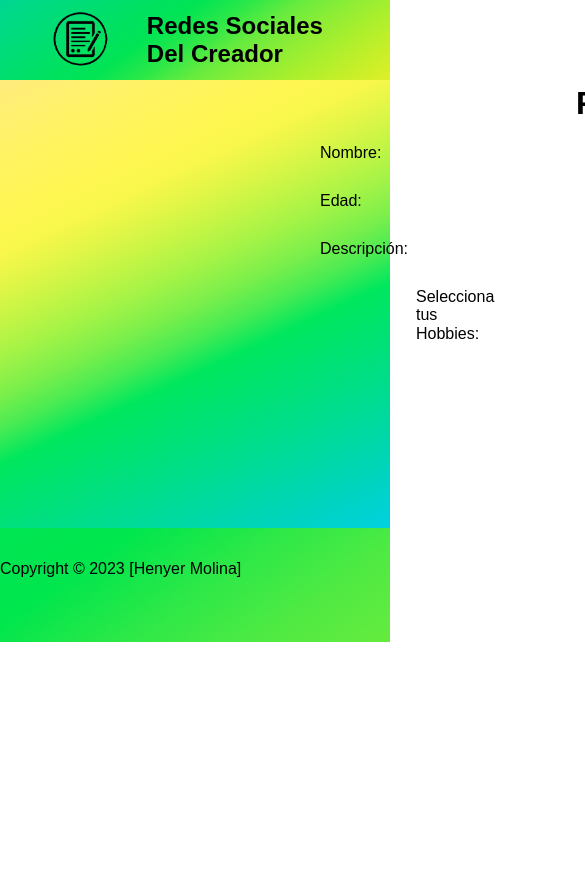
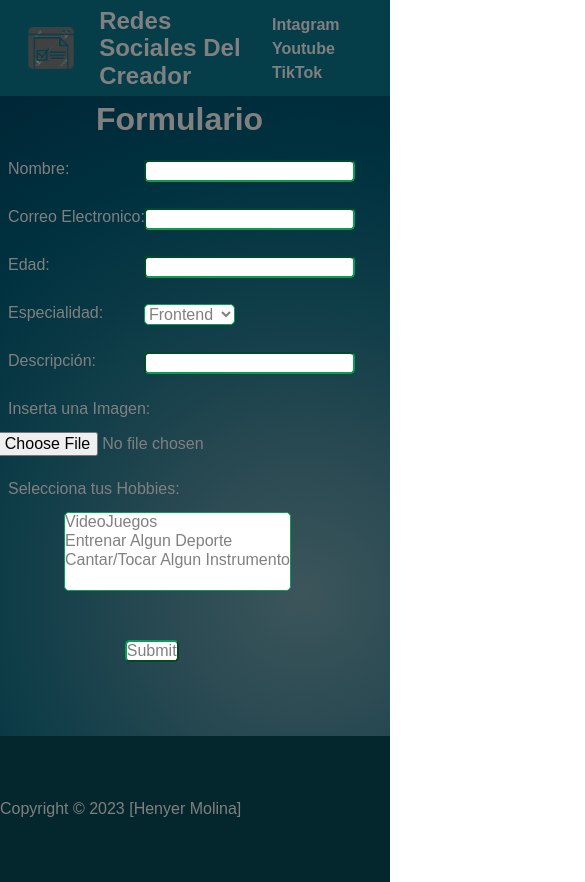
Before and after one commit to Gozardd/FormularioPrueba, a plain HTML site: page index.html in a window 390 px wide. Shown: the top 882 px of the page, 585 px wide, since content can reach past the window. Before the commit the page ends 844 px from the top, so only its background shows below. Drawn offline with Linux system fonts and the light colour scheme.

Commit message:
para telefonos

```diff
--- a/estilos.css
+++ b/estilos.css
@@ -8,7 +8,7 @@ a{
     color: black;
 }
 nav a:hover{
-    color: #2cae10;
+    color: #13ef81;
 }
 
 header, .formulario {
@@ -20,9 +20,10 @@ header{
     display: flex;
     height: 5em;
     justify-content: space-between;
-    background: linear-gradient(325deg, #deef28 0, #c6ef29 10%, #abef2d 20%, #8ded35 30%, #68eb3e 40%, #2be848 50%, #00e454 60%, #00e162 70%, #00dd71 80%, #00da81 90%, #00d692 100%);;
+    background: #053d49;
     align-items: center;
     padding: 2em;
+    color: #808080;
 }
 
 .logo{
@@ -31,7 +32,7 @@ header{
 }
 
 .logo img{
-    height: 4em;
+    height: 8em;
     align-items: center;
     margin-right: 1em;
 }
@@ -39,27 +40,32 @@ header{
 .link1{
     left: 60em;
     font-weight: 600;
+    color: #808080;
 }
 
 .link2{
     left: 65em;
     font-weight: 600;
+    color: #808080;
 }
 
 .link3{
     left: 70em;
     font-weight: 600;
+    color: #808080;
 }
 
 footer{
-    background: linear-gradient(325deg, #66eb3e 0, #4eea43 25%, #2be848 50%, #00e64d 75%, #00e553 100%);;
+    background: #04272e;
     padding-top: 2em;
     padding-bottom: 4em;
+    color: #808080;
 }
 
 .formulario{
-    background: linear-gradient(155deg, #ffeb7d 0, #ffef71 5.56%, #fff265 11.11%, #fff45b 16.67%, #fff652 22.22%, #f8f74b 27.78%, #dff647 33.33%, #c2f545 38.89%, #a2f347 44.44%, #7cef4b 50%, #48eb53 55.56%, #00e75e 61.11%, #00e36d 66.67%, #00df7d 72.22%, #00dc8f 77.78%, #00d8a2 83.33%, #00d5b6 88.89%, #00d3cb 94.44%, #00d1e1 100%);
+    background: radial-gradient(circle at 77.92% 77.92%, #3c555b 0, #294952 25%, #0f3d48 50%, #00313f 75%, #002636 100%);
     padding-bottom: 28em;
+    color: #808080;
 }
 
 .titulo{
@@ -72,134 +78,357 @@ footer{
     position: absolute;
     top: 9em;
     left: 20em;
+    color: #808080;
 }
 
 .nombrei{
     position: absolute;
     top: 9em;
     left: 26em;
-    border-radius: 1em;
-    border: none;
+    border-color: #069e52;
+    border-radius: .3em;
+    color: #808080;
+    transition: all 1s;
 }
 
 .nombrei:hover{
-    background: linear-gradient(270deg, #2cae10 0, #2cae10 50%, #2cae10 100%);
+    background:  #00313f;
+    height: 2em;
 }
 
 .correot{
     position: absolute;
     top: 9em;
     left: 40em;
+    color: #808080;
 }
 
 .correoi{
     position: absolute;
     top: 9em;
     left: 49em;
-    border-radius: 1em;
-    border: none;
+    border-color: #069e52;
+    border-radius: .3em;
+    color: #808080;
+    transition: all 1s;
 }
 
 .correoi:hover{
-    background: linear-gradient(270deg, #2cae10 0, #2cae10 50%, #2cae10 100%);
+    height: 2em;
+    background:  #00313f;
 }
 
 .edadt{
     position: absolute;
     top: 12em;
     left: 20em;
+    color: #808080;
 }
 
 .edadi{
     position: absolute;
     top: 12em;
     left: 26em;
-    border-radius: 1em;
-    border: none;
+    border-color: #069e52;
+    border-radius: .3em;
+    color: #808080;
+    transition: all 1s;
 }
 
 .edadi:hover{
-    background: linear-gradient(270deg, #2cae10 0, #2cae10 50%, #2cae10 100%);
+    background:  #00313f;
+    height: 2em;
 }
 
 .especialidadt{
     position: absolute;
     top: 12em;
     left: 40em;
+    color: #808080;
 }
 
 .especialidadi{
     position: absolute;
     top: 12em;
     left: 52em;
-    border-radius: 1em;
-    border: none;
+    border-color: #069e52;
     background: white;
+    color: #808080;
+    border-radius: .3em;
+    color: #808080;
+    transition: all 1s;
 }
 
 .especialidadi:hover{
-    background: linear-gradient(270deg, #2cae10 0, #2cae10 50%, #2cae10 100%);
+    background:  #00313f;
+    height: 2em;
 }
 
 .descripciont{
     position: absolute;
     top: 15em;
     left: 20em;
+    color: #808080;
 }
 
 .descripcioni{
     position: absolute;
     top: 15em;
     left: 26em;
-    border-radius: 1em;
-    border: none;
+    border-color: #069e52;
+    border-radius: .3em;
+    color: #808080;
+    transition: all 1s;
 }
 
 .descripcioni:hover{
-    background: linear-gradient(270deg, #2cae10 0, #2cae10 50%, #2cae10 100%);
+    background:  #00313f;
+    height: 2em;
 }
 
 .insertat{
     position: absolute;
     top:15em;
     left: 40em;
+    color: #808080;
 }
 
 .insertai{
     position: absolute;
     top:15em;
     left: 52em;
-    border-radius: .5em;
-    border: none;
+    border-color: #069e52;
+    color: #808080;
+    border-radius: .3em;
+    color: #808080;
 }
 
 .hobbiest{
     position: absolute;
     top:18em;
     left: 26em;
+    color: #808080;
 }
 
 .hobbiesi{
     position: absolute;
     top:18em;
     left: 40em;
-    border-radius: .5em;
-    border: none;
+    border-color: #069e52;
+    color: #808080;
+    border-radius: .3em;
+    color: #808080;
+    transition: all 1s;
 }
 
 .hobbiesi:hover{
-    background: linear-gradient(270deg, #2cae10 0, #2cae10 50%, #2cae10 100%);
+    background:  #00313f;
+    height: 6em;
 }
 
 .enviar{
     position: absolute;
     top: 28em;
     left: 38em;
-    border-radius: 1em;
-    border: none;
+    border-color: #069e52;
     background: white;
+    color: #808080;
+    border-radius: .3em;
+    transition: all 1s;
 }
 
 .enviar:hover{
-    background: linear-gradient(270deg, #2cae10 0, #2cae10 50%, #2cae10 100%);
+    background:  #00313f;
 }
+
+@media only screen and (max-width: 500px){
+
+    header{
+        display: flex;
+        height: 6em;
+        justify-content: space-between;
+        background: #053d49;
+        align-items: center;
+        padding: .2em;
+        color: #808080;
+    }
+
+    .logo{
+        display: flex;
+        align-items: center;
+        width: 16em;
+    }
+
+    .logo img{
+        height: 6em;
+        align-items: center;
+        margin-right: 0em;
+    }
+
+    .link1{
+        left: 17em;
+        top: 1em;
+        font-weight: 600;
+        color: #808080;
+    }
+
+    .link2{
+        left: 17em;
+        top: 2.5em;
+        font-weight: 600;
+        color: #808080;
+    }
+
+    .link3{
+        left: 17em;
+        top: 4em;
+        font-weight: 600;
+        color: #808080;
+    }
+
+    footer{
+        background: #04272e;
+        padding-top: 4em;
+        padding-bottom: 4em;
+        color: #808080;
+    }
+
+    .formulario{
+        background: radial-gradient(circle at 77.92% 77.92%, #3c555b 0, #294952 25%, #0f3d48 50%, #00313f 75%, #002636 100%);
+        padding-bottom: 40em;
+        color: #808080;
+    }
+
+    .titulo{
+        position: absolute;
+        top: 2.5em;
+        left: 3em;
+    }
+
+    .nombret{
+        position: absolute;
+        top: 10em;
+        left: .5em;
+        color: #808080;
+    }
+
+    .nombrei{
+        position: absolute;
+        top: 10em;
+        left: 9em;
+        border-color: #069e52;
+        border-radius: .3em;
+        color: #808080;
+    }
+
+    .correot{
+        position: absolute;
+        top: 13em;
+        left: .5em;
+        color: #808080;
+    }
+
+    .correoi{
+        position: absolute;
+        top: 13em;
+        left: 9em;
+        border-color: #069e52;
+        border-radius: .3em;
+        color: #808080;
+    }
+
+    .edadt{
+        position: absolute;
+        top: 16em;
+        left: .5em;
+        color: #808080;
+    }
+
+    .edadi{
+        position: absolute;
+        top: 16em;
+        left: 9em;
+        border-color: #069e52;
+        border-radius: .3em;
+        color: #808080;
+    }
+
+    .especialidadt{
+        position: absolute;
+        top: 19em;
+        left: .5em;
+        color: #808080;
+    }
+
+    .especialidadi{
+        position: absolute;
+        top: 19em;
+        left: 9em;
+        border-color: #069e52;
+        background: white;
+        color: #808080;
+        border-radius: .3em;
+        color: #808080;
+    }
+
+    .descripciont{
+        position: absolute;
+        top: 22em;
+        left: .5em;
+        color: #808080;
+    }
+
+    .descripcioni{
+        position: absolute;
+        top: 22em;
+        left: 9em;
+        border-color: #069e52;
+        border-radius: .3em;
+        color: #808080;
+    }
+
+    .insertat{
+        position: absolute;
+        top:25em;
+        left: .5em;
+        color: #808080;
+    }
+
+    .insertai{
+        position: absolute;
+        top:27em;
+        left: -.2em;
+        border-color: #069e52;
+        color: #808080;
+        border-radius: .3em;
+        color: #808080;
+    }
+
+    .hobbiest{
+        position: absolute;
+        top:30em;
+        left: .5em;
+        color: #808080;
+    }
+
+    .hobbiesi{
+        position: absolute;
+        top:32em;
+        left: 4em;
+        border-color: #069e52;
+        color: #808080;
+        border-radius: .3em;
+        color: #808080;
+    }
+
+    .enviar{
+        position: absolute;
+        top: 40em;
+        left: 7.8em;
+        border-color: #069e52;
+        background: white;
+        color: #808080;
+        border-radius: .3em;
+    }
+
+}
--- a/index.html
+++ b/index.html
@@ -7,11 +7,13 @@
     <link rel="stylesheet" href="estilos.css">
     <link rel="stylesheet" href="normalize.css">
     <link rel="icon" href="logo.png">
+    <meta name="viewport" content="width=device-width, initial-scale=1" />
+    <script src="https://kit.fontawesome.com/517295397e.js" crossorigin="anonymous"></script>
 </head>
 <body>
     <header>
         <div class="logo">
-            <img src="logo.png" alt="Logo de el Formulario">
+            <img src="logogris.png" alt="Logo de el Formulario">
             <h2 class="nombre">Redes Sociales Del Creador</h2>
         </div>
         <nav>
```
Also changed, not shown: logogris.png (added).
